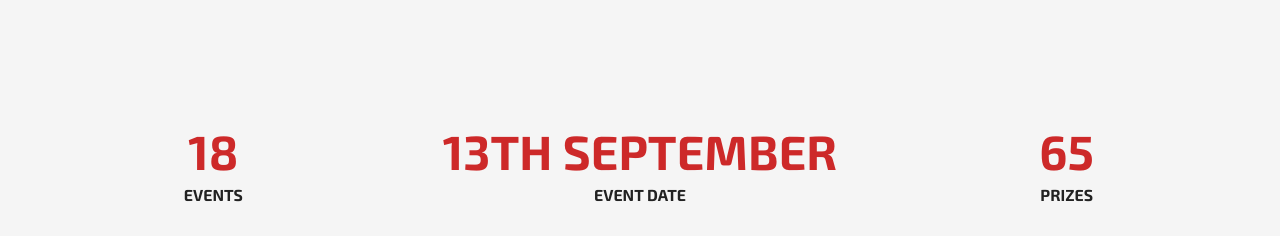
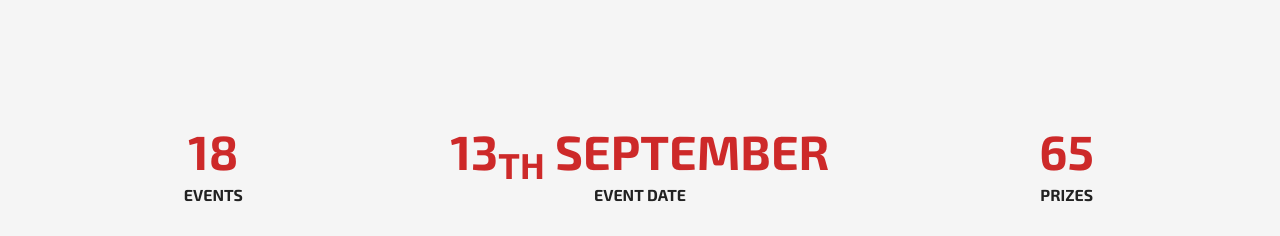
Before and after one commit to MCAVICAS2024/ATHAARA2K24, a plain HTML site: page index.html in a window 1280 px wide. Shown: the part 1260-1496 px from the top of the page. Drawn offline with nearby package versions, Linux system fonts and the light colour scheme; a web font is replaced by a local one.

Commit message:
Update index.html

```diff
--- a/index.html
+++ b/index.html
@@ -172,7 +172,7 @@
             </div>
 
             <div class="event-date">
-                <span>13th September</span><br>event date
+                <span>13<sub>th</sub> September</span><br>event date
             </div>
             <div class="cash-prize">
                 <span> 65</span><br> prizes
```
